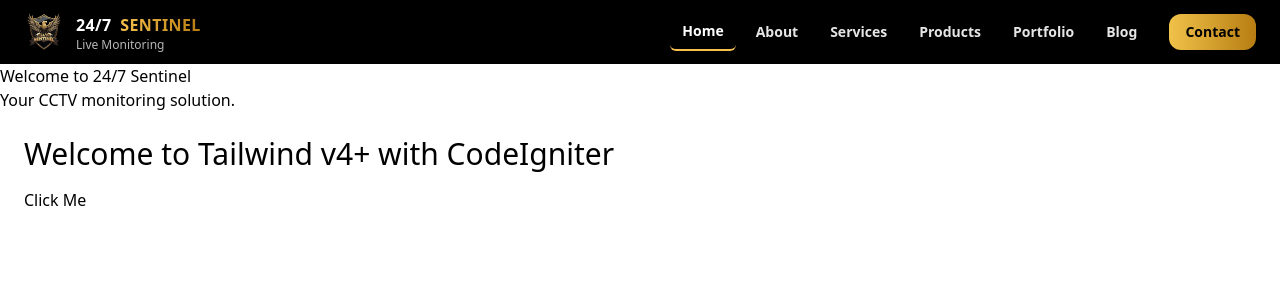
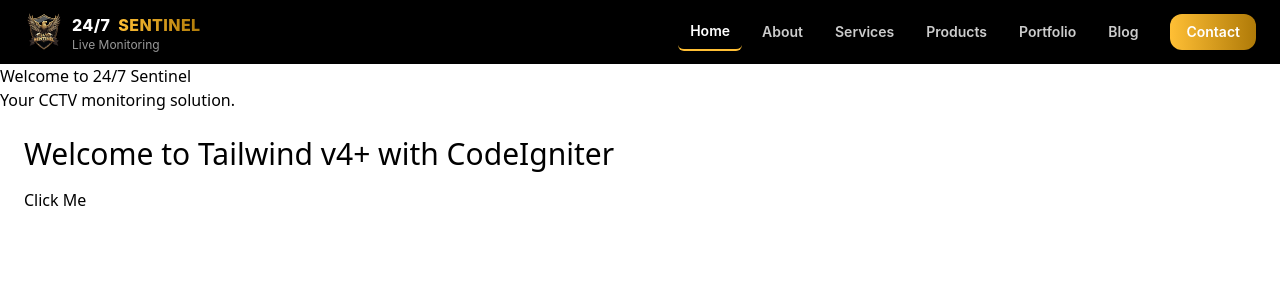
Before and after one commit to Dulaj007/SENTINEL_WEB_APP, a CodeIgniter 4 app: the page made by app/Views/pages/home.php in a window 1280 px wide. Shown: the top 300 px of the page. Run offline with PHP 8.4 and a stand-in for CodeIgniter, Linux system fonts and the light colour scheme; the template is opened without the code that fills it, so the values that code supplies are empty; some libraries are stand-ins or nearby versions.

Commit message:
Feature: Add navigation bar partial with mobile view
Created app/Views/partials/navebar.php for navigation bar
Implemented mobile responsiveness and CSS variables
Verified layout and color consistency across screens
Closes #5

```diff
--- a/app/Views/partials/navbar.php
+++ b/app/Views/partials/navbar.php
@@ -1,39 +1,56 @@
-
-  <nav class="w-full bg-black text-white" role="navigation" aria-label="Primary">
+<nav class="w-full bg-[var(--color-black)] text-[var(--color-white)]"
+     role="navigation" aria-label="Primary"
+     style="font-family: 'Inter', system-ui, -apple-system, 'Segoe UI', Roboto, 'Helvetica Neue', Arial;">
   <div class="mx-auto max-w-7xl px-4 lg:px-6">
     <div class="flex h-16 items-center justify-between">
       <!-- Brand -->
-        <a href="#" class="flex items-center gap-3">
+      <a href="#" class="flex items-center gap-2">
         <img src="assets/img/247LogoNoBG.svg" alt="24/7 Sentinel logo" class="h-10 w-10 object-contain" />
         <div class="leading-tight">
           <div class="text-base font-extrabold tracking-wide">
-              <span class="text-white">24/7</span>
-              <span class="ml-1 bg-gradient-to-r from-[#F6C04D] to-[#B77D12] bg-clip-text text-transparent">SENTINEL</span>
+            <span class="text-[var(--color-white)]">24/7</span>
+            <span class="ml-1 bg-gradient-to-r from-[var(--color-yellow)] to-[var(--color-orange-dark)] bg-clip-text text-transparent">
+              SENTINEL
+            </span>
           </div>
-            <div class="text-[12px] text-[#B7B7B7]">Live Monitoring</div>
+          <div class="text-[12px] text-[var(--color-white-60)]">Live Monitoring</div>
         </div>
       </a>
 
       <!-- Desktop Menu -->
       <div class="hidden lg:flex items-center gap-2">
-          <a href="#" class="px-3 py-2 text-sm font-semibold rounded-md text-white border-b-2 border-[#F6C04D]">Home</a>
-          <a href="#" class="px-3 py-2 text-sm font-semibold rounded-md text-white/90 hover:text-white hover:bg-white/5">About</a>
-          <a href="#" class="px-3 py-2 text-sm font-semibold rounded-md text-white/90 hover:text-white hover:bg-white/5">Services</a>
-          <a href="#" class="px-3 py-2 text-sm font-semibold rounded-md text-white/90 hover:text-white hover:bg-white/5">Products</a>
-          <a href="#" class="px-3 py-2 text-sm font-semibold rounded-md text-white/90 hover:text-white hover:bg-white/5">Portfolio</a>
-          <a href="#" class="px-3 py-2 text-sm font-semibold rounded-md text-white/90 hover:text-white hover:bg-white/5">Blog</a>
-          <a href="#" class="ml-3 inline-flex items-center rounded-xl px-4 py-2 text-sm font-semibold bg-gradient-to-r from-[#F0C24A] to-[#B77D12] text-black shadow hover:from-[#F5CD63] hover:to-[#C08517]">Contact</a>
+        <a href="#" class="px-3 py-2 text-sm font-semibold rounded-md text-[var(--color-white)] border-b-2 border-[var(--color-yellow)]">Home</a>
+        <a href="#" class="px-3 py-2 text-sm font-semibold rounded-md text-[var(--color-white-80)] hover:text-[var(--color-white)] hover:bg-[rgba(255,255,255,0.05)]">About</a>
+        <a href="#" class="px-3 py-2 text-sm font-semibold rounded-md text-[var(--color-white-80)] hover:text-[var(--color-white)] hover:bg-[rgba(255,255,255,0.05)]">Services</a>
+        <a href="#" class="px-3 py-2 text-sm font-semibold rounded-md text-[var(--color-white-80)] hover:text-[var(--color-white)] hover:bg-[rgba(255,255,255,0.05)]">Products</a>
+        <a href="#" class="px-3 py-2 text-sm font-semibold rounded-md text-[var(--color-white-80)] hover:text-[var(--color-white)] hover:bg-[rgba(255,255,255,0.05)]">Portfolio</a>
+        <a href="#" class="px-3 py-2 text-sm font-semibold rounded-md text-[var(--color-white-80)] hover:text-[var(--color-white)] hover:bg-[rgba(255,255,255,0.05)]">Blog</a>
+        <a href="#"
+           class="ml-3 inline-flex items-center rounded-xl px-4 py-2 text-sm font-semibold
+                  bg-gradient-to-r from-[var(--color-yellow)] to-[var(--color-orange-dark)]
+                  text-[var(--color-white)] shadow hover:brightness-110
+                  focus:outline-none focus:ring-2 focus:ring-[var(--color-yellow)] focus:ring-opacity-60">
+          Contact
+        </a>
       </div>
 
       <!-- Mobile Hamburger -->
-        <button id="nav-toggle" type="button" class="lg:hidden inline-flex items-center justify-center rounded-md p-2 text-white/90 hover:text-white hover:bg-white/10 focus:outline-none focus:ring-2 focus:ring-[#F0C24A]/60" aria-controls="mobile-menu" aria-expanded="false">
+      <button id="nav-toggle" type="button"
+              class="lg:hidden inline-flex items-center justify-center rounded-md p-2
+                     text-[var(--color-white-80)] hover:text-[var(--color-white)] hover:bg-[rgba(255,255,255,0.10)]
+                     focus:outline-none focus:ring-2 focus:ring-[var(--color-yellow)] focus:ring-opacity-60"
+              aria-controls="mobile-menu" aria-expanded="false">
         <span class="sr-only">Open main menu</span>
-          <svg id="icon-open" class="h-6 w-6" viewBox="0 0 24 24" fill="none" stroke="currentColor" stroke-width="2" stroke-linecap="round" stroke-linejoin="round">
+        <!-- Hamburger icon -->
+        <svg id="icon-open" class="h-6 w-6" viewBox="0 0 24 24" fill="none"
+             stroke="currentColor" stroke-width="2" stroke-linecap="round" stroke-linejoin="round">
           <line x1="3" y1="6" x2="21" y2="6"></line>
           <line x1="3" y1="12" x2="21" y2="12"></line>
           <line x1="3" y1="18" x2="21" y2="18"></line>
         </svg>
-          <svg id="icon-close" class="hidden h-6 w-6" viewBox="0 0 24 24" fill="none" stroke="currentColor" stroke-width="2" stroke-linecap="round" stroke-linejoin="round">
+        <!-- Close icon -->
+        <svg id="icon-close" class="hidden h-6 w-6" viewBox="0 0 24 24" fill="none"
+             stroke="currentColor" stroke-width="2" stroke-linecap="round" stroke-linejoin="round">
           <line x1="18" y1="6" x2="6" y2="18"></line>
           <line x1="6" y1="6" x2="18" y2="18"></line>
         </svg>
@@ -42,15 +59,21 @@
   </div>
 
   <!-- Mobile Menu -->
-    <div id="mobile-menu" class="lg:hidden hidden border-t border-white/10">
+  <div id="mobile-menu" class="lg:hidden hidden border-t border-[rgba(255,255,255,0.10)]">
     <div class="space-y-1 px-4 py-3">
-        <a href="#" class="block rounded-md px-3 py-2 text-base font-semibold text-white bg-white/5">Home</a>
-        <a href="#" class="block rounded-md px-3 py-2 text-base font-semibold text-white/90 hover:text-white hover:bg-white/10">About</a>
-        <a href="#" class="block rounded-md px-3 py-2 text-base font-semibold text-white/90 hover:text-white hover:bg-white/10">Services</a>
-        <a href="#" class="block rounded-md px-3 py-2 text-base font-semibold text-white/90 hover:text-white hover:bg-white/10">Products</a>
-        <a href="#" class="block rounded-md px-3 py-2 text-base font-semibold text-white/90 hover:text-white hover:bg-white/10">Portfolio</a>
-        <a href="#" class="block rounded-md px-3 py-2 text-base font-semibold text-white/90 hover:text-white hover:bg-white/10">Blog</a>
-        <a href="#" class="mt-2 block text-center rounded-xl px-4 py-2 text-base font-semibold bg-gradient-to-r from-[#F0C24A] to-[#B77D12] text-black shadow hover:from-[#F5CD63] hover:to-[#C08517]">Contact</a>
+      <a href="#" class="block rounded-md px-3 py-2 text-base font-semibold text-[var(--color-white)] bg-[rgba(255,255,255,0.05)]">Home</a>
+      <a href="#" class="block rounded-md px-3 py-2 text-base font-semibold text-[var(--color-white-80)] hover:text-[var(--color-white)] hover:bg-[rgba(255,255,255,0.10)]">About</a>
+      <a href="#" class="block rounded-md px-3 py-2 text-base font-semibold text-[var(--color-white-80)] hover:text-[var(--color-white)] hover:bg-[rgba(255,255,255,0.10)]">Services</a>
+      <a href="#" class="block rounded-md px-3 py-2 text-base font-semibold text-[var(--color-white-80)] hover:text-[var(--color-white)] hover:bg-[rgba(255,255,255,0.10)]">Products</a>
+      <a href="#" class="block rounded-md px-3 py-2 text-base font-semibold text-[var(--color-white-80)] hover:text-[var(--color-white)] hover:bg-[rgba(255,255,255,0.10)]">Portfolio</a>
+      <a href="#" class="block rounded-md px-3 py-2 text-base font-semibold text-[var(--color-white-80)] hover:text-[var(--color-white)] hover:bg-[rgba(255,255,255,0.10)]">Blog</a>
+      <a href="#"
+         class="mt-2 block text-center rounded-xl px-4 py-2 text-base font-semibold
+                bg-gradient-to-r from-[var(--color-yellow)] to-[var(--color-orange-dark)]
+                text-[var(--color-black)] shadow hover:brightness-110 focus:outline-none
+                focus:ring-2 focus:ring-[var(--color-yellow)] focus:ring-opacity-60">
+        Contact
+      </a>
     </div>
   </div>
 </nav>
@@ -71,5 +94,3 @@
     });
   });
 </script>
-
-</html>
```
Lines whose indentation alone changed are shown as unchanged.
